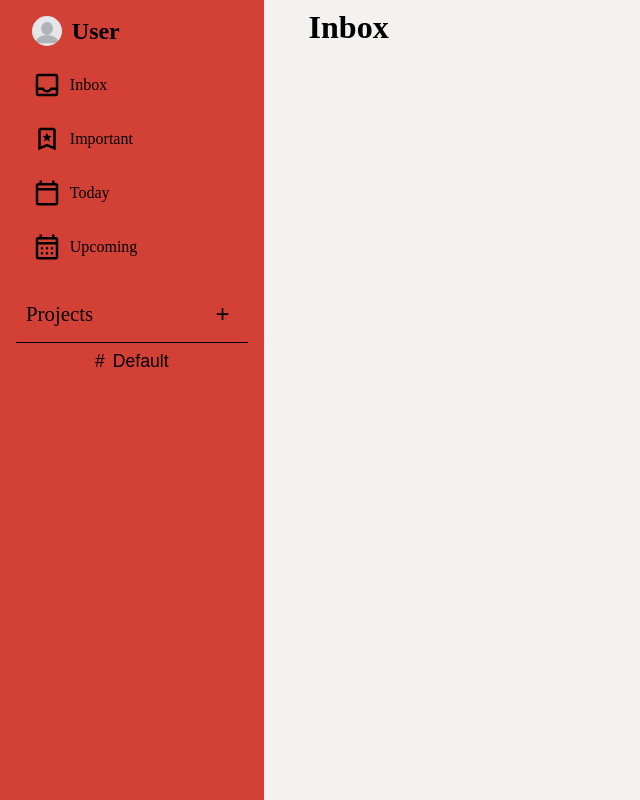
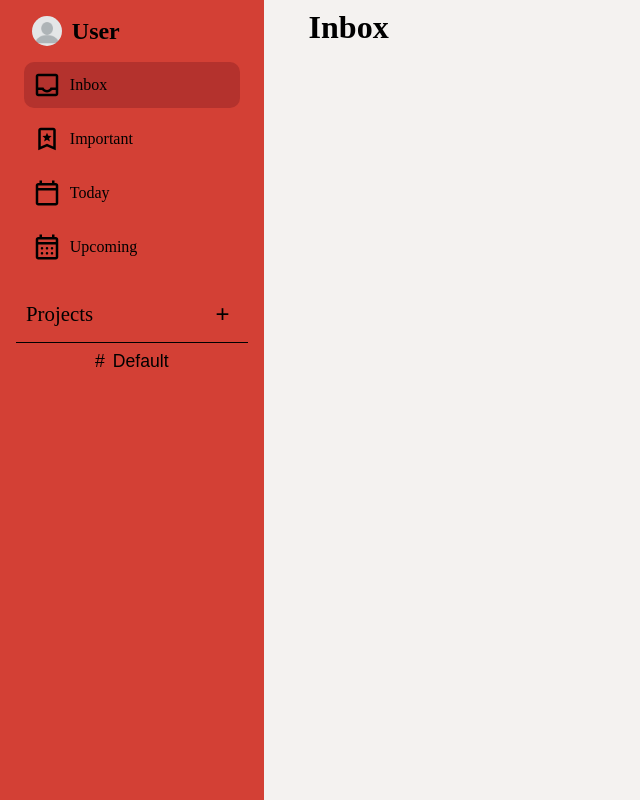
Before and after one commit to HugoTurtle/todo-list, a website built with webpack: page src/template.html in a window 1280 px wide. In both pictures the pointer is over the button "Inbox". Shown: the whole page, without its empty margins (0-640 px from the left). Built offline with nearby package versions, Linux system fonts and the light colour scheme.

Commit message:
Hover effect over buttons

```diff
--- a/src/styles.css
+++ b/src/styles.css
@@ -59,6 +59,7 @@ nav .icon-list {
     padding: 0.5em;
     width: 200px;
     font-size: 1rem;
+    border-radius: 10px;
 }
 nav .user-projects {
     flex-grow: 1;
@@ -105,3 +106,6 @@ button {
     border: none;
     cursor: pointer;
 }
+button:hover {
+    background-color: rgb(180, 50, 45);
+}
```
